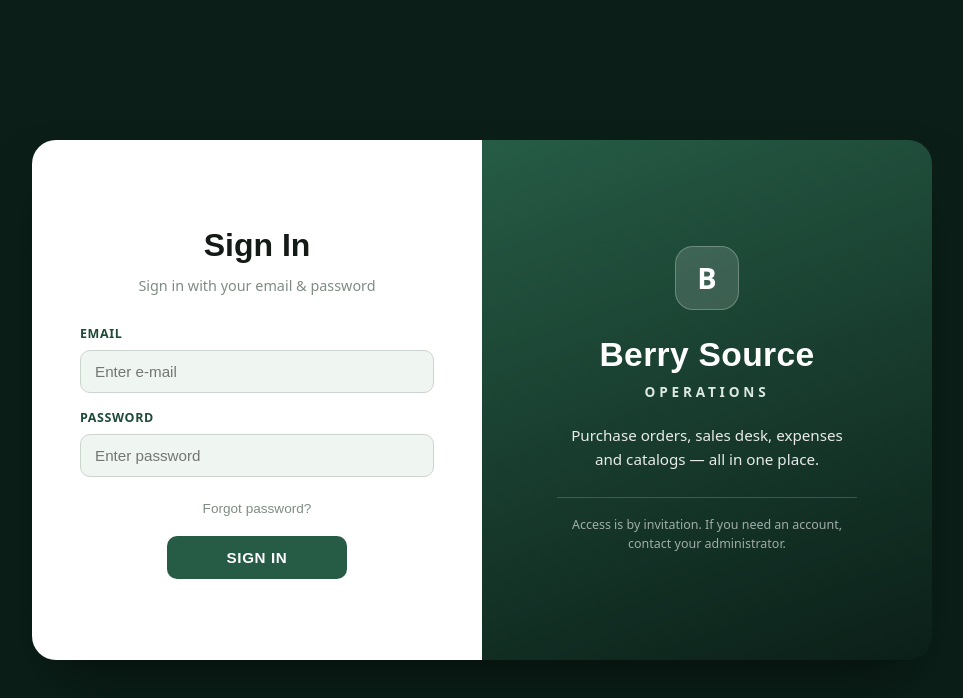
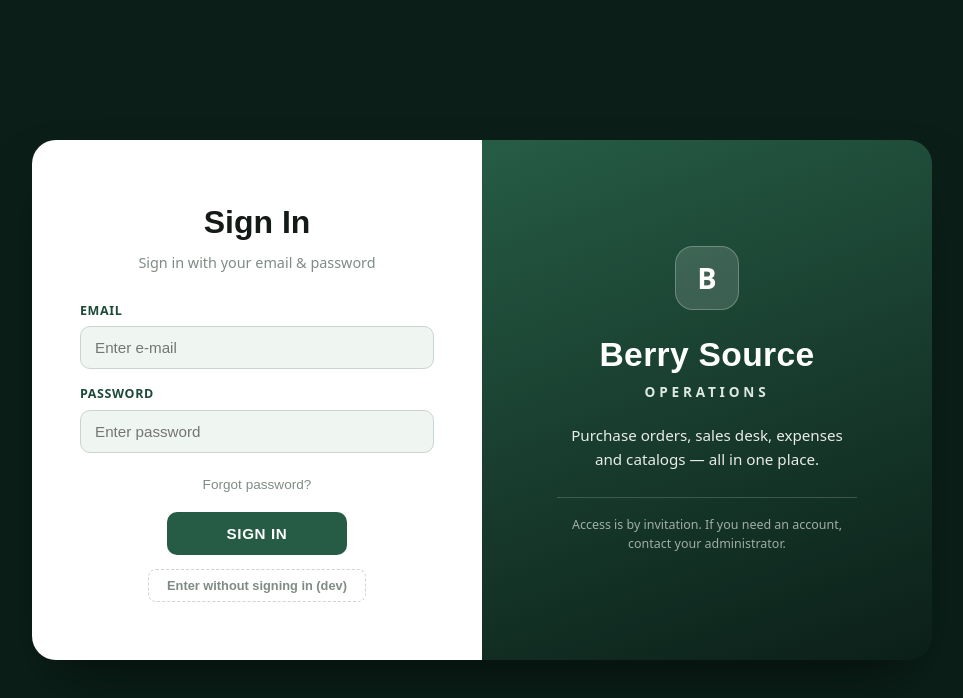
Before and after one commit to jesuslevinole/berry-app, a React (Vite) app: page / in a window 1280 px wide. Shown: the top 698 px of the page, without its empty margins (158-1121 px from the left). Built offline with nearby package versions, Linux system fonts and the light colour scheme; no server answers.

Commit message:
Correccion de botón de bypass

```diff
--- a/src/modules/auth/LoginView.tsx
+++ b/src/modules/auth/LoginView.tsx
@@ -97,6 +97,10 @@ export function LoginView() {
           >
             {busy ? 'Signing in…' : 'Sign In'}
           </button>
+
+          <button type="button" className="login__bypass" onClick={enterAsGuest}>
+            Enter without signing in (dev)
+          </button>
         </section>
 
         <section className="login__brand-panel">
```
